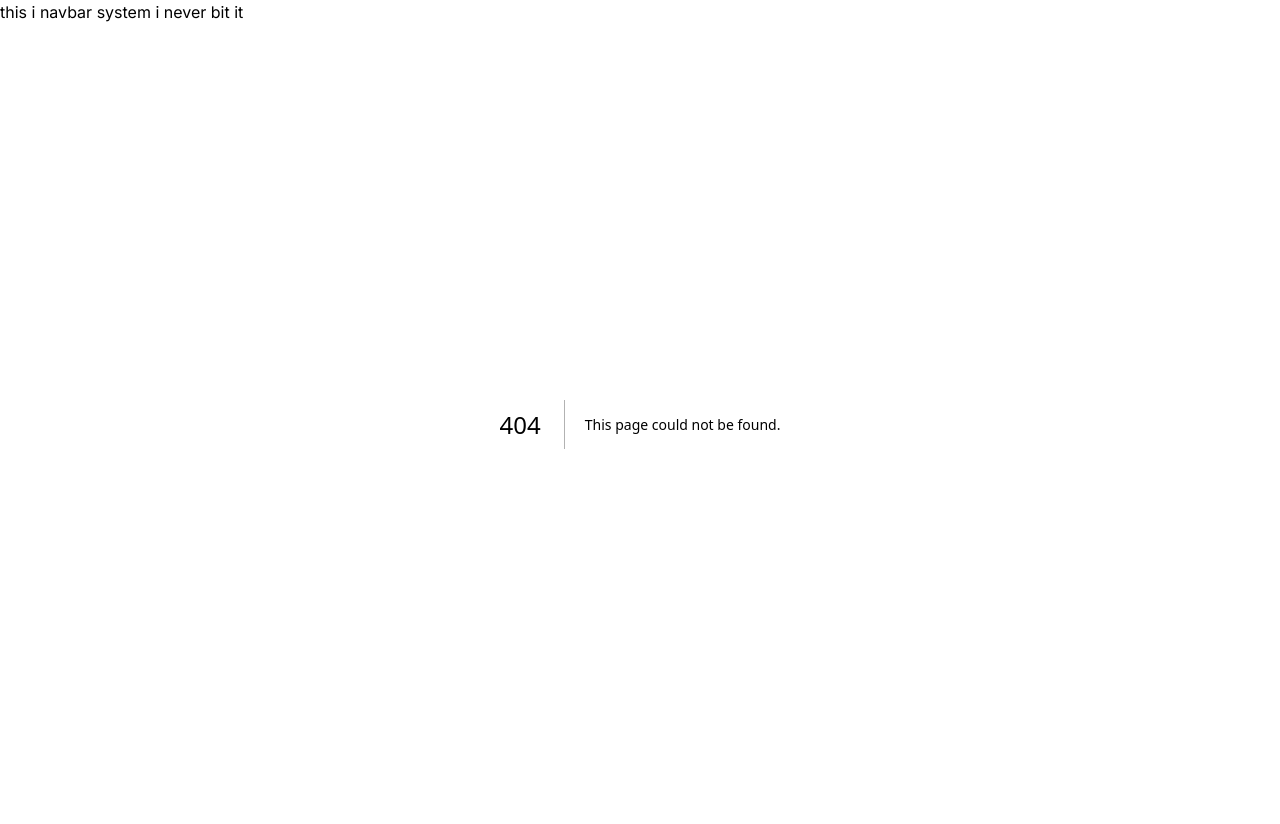
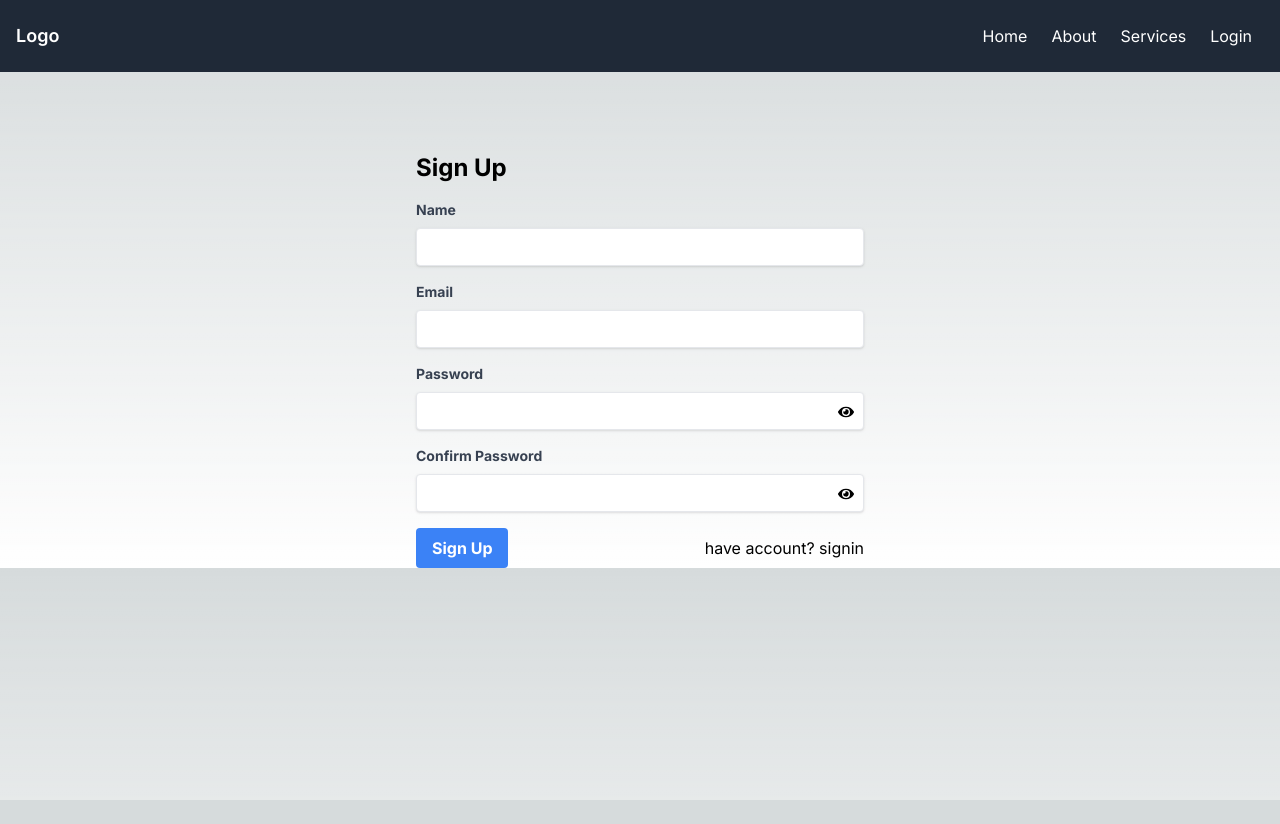
Before and after one commit to AbdulMalek-swe/sirajganj_milk_task_client, a Next.js app: page /auth/signup in a window 1280 px wide. Before the commit this address had no page. After the commit the page ends 800 px from the top, so only its background shows below. Built offline with nearby package versions, Linux system fonts and the light colour scheme.

Commit message:
feat:create auth folder

```diff
--- a/package.json
+++ b/package.json
@@ -13,6 +13,7 @@
     "next": "13.5.6",
     "react": "^18",
     "react-dom": "^18",
+    "react-icons": "^5.0.1",
     "react-redux": "^9.1.0",
     "redux": "^5.0.1"
   },
--- /dev/null
+++ b/src/app/auth/components/AuthField.jsx
@@ -0,0 +1,29 @@
+import React, { useState } from 'react';
+import { FaEye,FaEyeSlash} from "react-icons/fa";
+const AuthField = ({authField}) => {
+  const {label,type,name,id,required} = authField;
+    const [toggle,setToggle] = useState(true);
+
+    return (
+        <div className="mb-4 relative">
+          <label className="block text-gray-700 text-sm font-bold mb-2 relative" htmlFor="email">
+           {label}
+          </label>
+          <input
+            type={
+       type==='password'? toggle?type:'text':type
+            }
+            id={id}
+            name={name}
+            // value={credentials.email}
+            // onChange={handleChange}
+            className="shadow appearance-none border rounded w-full py-2 px-3 text-gray-700 leading-tight focus:outline-none focus:shadow-outline"
+            required = {required}
+          />
+          {
+        type==="password" &&  <span className='text-black absolute top-[60%] right-[10px] cursor-pointer' onClick={()=>setToggle(!toggle)}>{ toggle?<FaEye />: <FaEyeSlash />}</span>}
+        </div>
+    );
+};
+
+export default AuthField;
--- /dev/null
+++ b/src/app/auth/components/authFieldData.js
@@ -0,0 +1,35 @@
+export const data =[
+    {
+        label:"Name",
+        name:"name",
+        type:"text",
+        id:"name",
+        required:false,
+        user:true
+    },
+    {
+        label:"Email",
+        name:"email",
+        type:"email",
+        id:"email",
+        required:true,
+        user:true
+    },
+    {
+        label:"Password",
+        name:"password",
+        type:"password",
+        id:"password",
+        required:true,
+        use : true
+    },
+
+    {
+        label:"Confirm Password",
+        name:"confirmPassword",
+        type:"password",
+        id:"confirmPassword",
+        required:true,
+        use : true
+    },
+]
--- /dev/null
+++ b/src/app/auth/signin/page.jsx
@@ -0,0 +1,35 @@
+"use client"
+import Link from 'next/link';
+import React, { useState } from 'react';
+import AuthField from '../components/AuthField';
+import { data as authDataFieldJson } from '../components/authFieldData';
+const Home = () => {
+    const [toggle,setToggle] = useState(false);
+    console.log(authDataFieldJson)
+    return (
+        <div className="container mx-auto mt-20">
+      <form   className="max-w-md mx-auto" onSubmit={(e)=>{
+        e.preventDefault()
+      }}>
+        <h2 className="text-2xl font-bold mb-4">Login</h2>
+        {
+            authDataFieldJson.filter(authField => authField.name === 'email' || authField.name === 'password').map((authField,index)=><AuthField authField={authField} key={index}   />)
+        }
+        <div className="flex items-center justify-between">
+          <button
+            type="submit"
+            className="bg-blue-500 hover:bg-blue-700 text-white font-bold py-2 px-4 rounded focus:outline-none focus:shadow-outline"
+          >
+            Sign In
+          </button>
+          <div>
+            <span>have no account? </span>
+            <Link href="/auth/signup" className='hover:underline hover:text-blue-200'> signup</Link>
+          </div>
+        </div>
+      </form>
+    </div>
+    );
+};
+
+export default Home;
--- /dev/null
+++ b/src/app/auth/signup/page.jsx
@@ -0,0 +1,51 @@
+// components/Signup.js
+"use client"
+import Link from 'next/link';
+import { useState } from 'react';
+import { useDispatch } from 'react-redux';
+import AuthField from '../components/AuthField';
+// import { signup } from '../slices/authSlice';
+import {data as authDataFieldJson} from '../components/authFieldData'
+const Signup = () => {
+  const dispatch = useDispatch();
+  const [formData, setFormData] = useState({
+    name: '',
+    email: '',
+    password: '',
+    confirmPassword: '',
+  });
+
+  const handleChange = (e) => {
+    setFormData({ ...formData, [e.target.name]: e.target.value });
+  };
+
+  const handleSubmit = (e) => {
+    e.preventDefault();
+    // dispatch(signup(formData));
+  };
+
+  return (
+    <div className="container mx-auto mt-20">
+      <form onSubmit={handleSubmit} className="max-w-md mx-auto">
+        <h2 className="text-2xl font-bold mb-4">Sign Up</h2>
+        {
+            authDataFieldJson.map((authField,index)=><AuthField authField={authField} key={index}   />)
+        }
+        <div className="flex items-center justify-between">
+          <button
+            type="submit"
+            className="bg-blue-500 hover:bg-blue-700 text-white font-bold py-2 px-4 rounded focus:outline-none focus:shadow-outline"
+          >
+            Sign Up
+          </button>
+          <div>
+            <span>have  account? </span>
+            <Link href="/auth/signin" className='hover:underline hover:text-blue-200'> signin</Link>
+          </div>
+        </div>
+      </form>
+    </div>
+  );
+};
+
+export default Signup;
--- /dev/null
+++ b/src/app/not-found.js
@@ -0,0 +1,12 @@
+import Image from 'next/image';
+import React from 'react';
+
+const Page = () => {
+    return (
+        <div className='h-[calc(100vh-100px)] flex justify-center items-center'>
+            <Image src="/error.gif" alt="error..." width={400} height={400}/>
+        </div>
+    );
+};
+
+export default Page;
--- a/src/components/Navbar/Navbar.jsx
+++ b/src/components/Navbar/Navbar.jsx
@@ -1,10 +1,43 @@
-import React from 'react';
+"use client"
+import Link from 'next/link';
+import React, { useState } from 'react';
 
 const Navbar = () => {
+    const [isOpen, setIsOpen] = useState(false);
     return (
-        <div>
-             this i navbar system i never bit it
-        </div>
+        <nav className="bg-gray-800 p-4">
+            <div className="container mx-auto flex justify-between items-center">
+                <div>
+                    <a href="#" className="text-white text-lg font-semibold">Logo</a>
+                </div>
+                <div className="hidden md:flex">
+                    <Link href="#" className="text-white hover:bg-gray-700 px-3 py-2 rounded-md">Home</Link>
+                    <a href="#" className="text-white hover:bg-gray-700 px-3 py-2 rounded-md">About</a>
+                    <a href="#" className="text-white hover:bg-gray-700 px-3 py-2 rounded-md">Services</a>
+                    <Link href="/auth/signin" className="text-white hover:bg-gray-700 px-3 py-2 rounded-md">Login</Link>
+                </div>
+                <div className="md:hidden">
+                    <button
+                        onClick={() => setIsOpen(!isOpen)}
+                        className="focus:outline-none focus:text-white hover:text-white"
+                    >
+                        <svg className="h-6 w-6 fill-current" viewBox="0 0 24 24">
+                            <path fillRule="evenodd" d="M3 18c0-.552.456-1 1.002-1h16.996c.552 0 1 .456 1 1s-.456 1-1 1H4.002A.997.997 0 0 1 3 18zM3 12c0-.552.456-1 1.002-1h16.996c.552 0 1 .456 1 1s-.456 1-1 1H4.002A.997.997 0 0 1 3 12zm0-5c0-.552.456-1 1.002-1h16.996c.552 0 1 .456 1 1s-.456 1-1 1H4.002A.997.997 0 0 1 3 7z"></path>
+                        </svg>
+                    </button>
+                </div>
+            </div>
+
+            {/* Mobile menu */}
+            <div className={`md:hidden ${isOpen ? "" : "hidden"} absolute w-full bg-gray-800 z-50 top-16`}>
+                <div className="container mx-auto">
+                    <a href="#" className="block py-2 px-4 text-white hover:bg-gray-700">Home</a>
+                    <a href="#" className="block py-2 px-4 text-white hover:bg-gray-700">About</a>
+                    <a href="#" className="block py-2 px-4 text-white hover:bg-gray-700">Services</a>
+                    <a href="#" className="block py-2 px-4 text-white hover:bg-gray-700">Contact</a>
+                </div>
+            </div>
+        </nav>
     );
 };
 
```
Also changed, not shown: public/error.gif (added), 1 other file (tests, documents, lock files or other folders).
